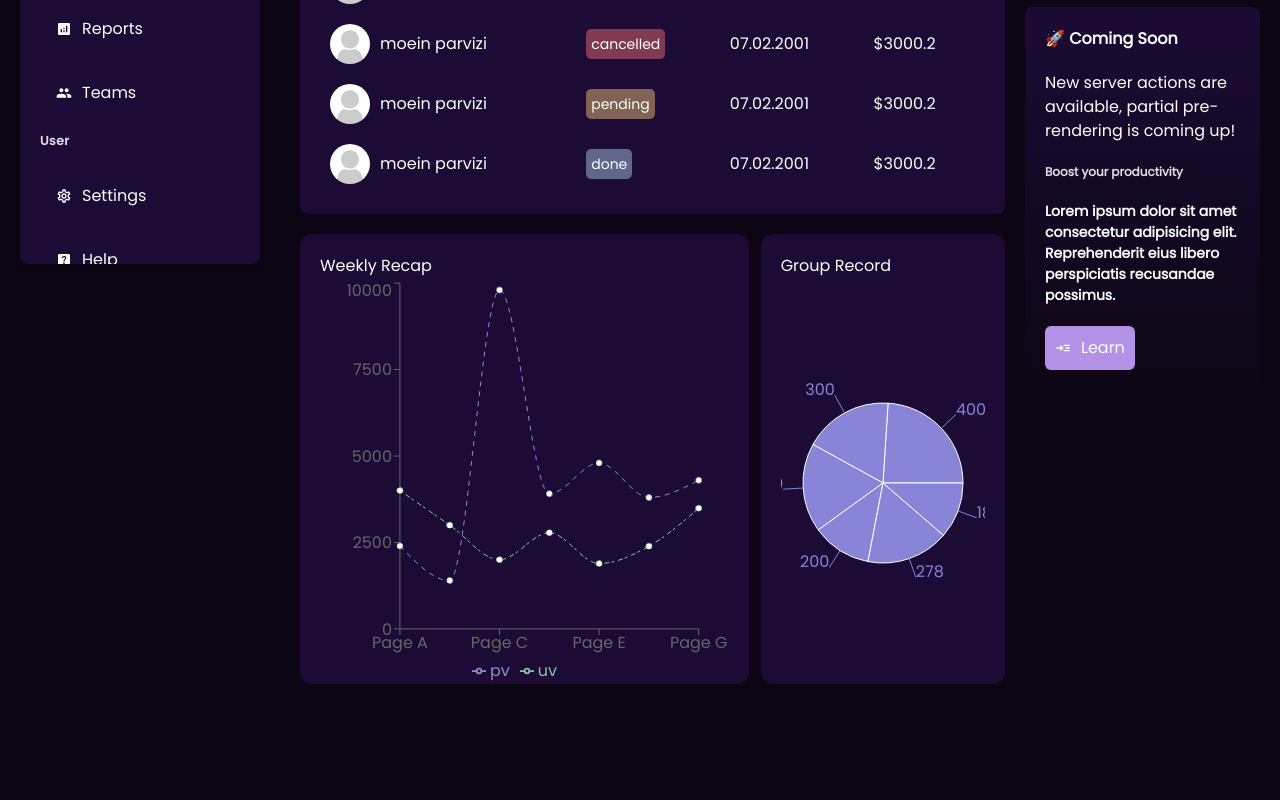
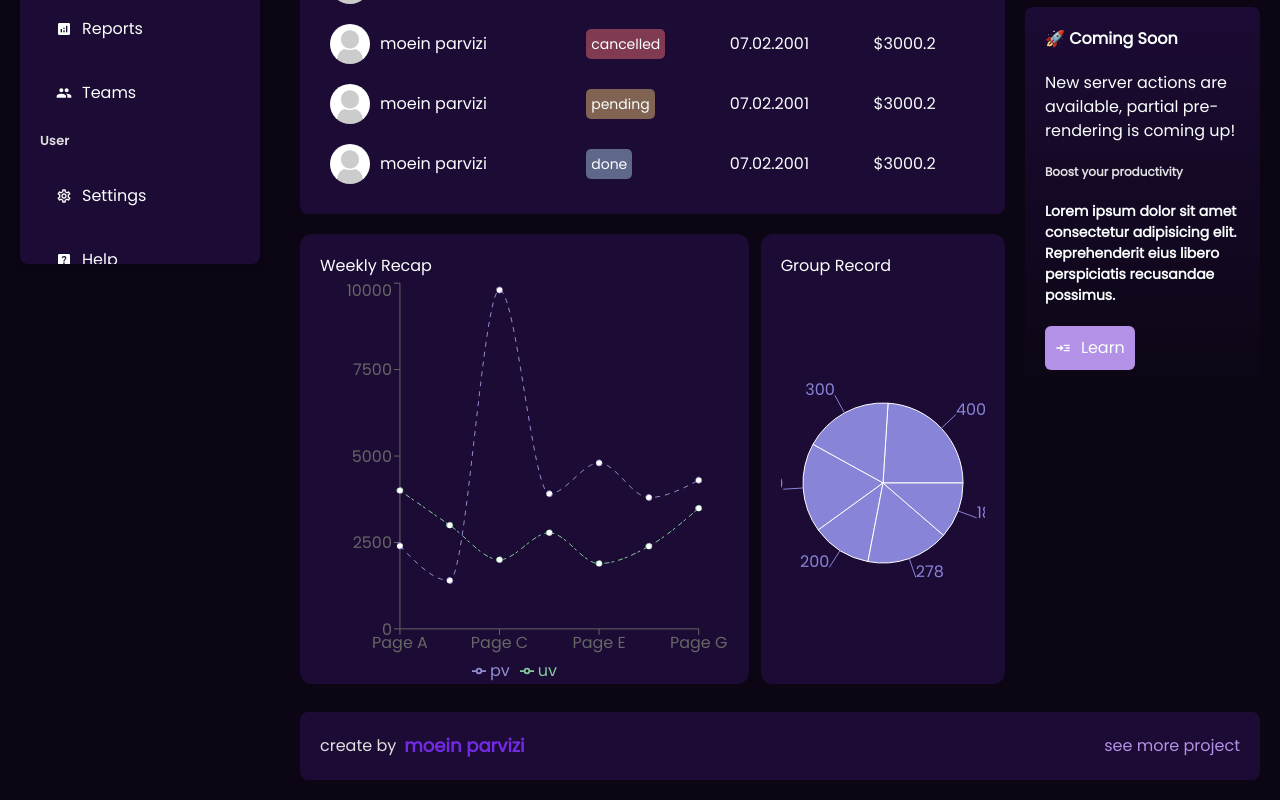
Before and after one commit to moeinparvizi/dashboard, a Next.js app: page /dashboard in a window 1280 px wide. Shown: the part 516-1316 px from the top of the page. Before the commit the page ends 1220 px from the top, so only its background shows below. Built offline with nearby package versions, Linux system fonts and the light colour scheme.

Commit message:
complated footer

```diff
--- /dev/null
+++ b/app/dashboard/components/footer/footer.jsx
@@ -0,0 +1,21 @@
+import Link from "next/link"
+
+const Footer = () => {
+  return (
+    <footer className="flex justify-between  mt-7 text-textHard items-center bg-bgDark p-5 rounded-lg">
+      <div className="flex gap-2 items-center">
+        create by
+        <Link className="font-semibold text-lg text-accent" href="https://linkedin.com/in/moeinparvizi2002">
+          moein parvizi
+        </Link>
+      </div>
+      <div className="text-primary">
+        <Link href="https://github.com/moeinparvizi">
+          see more project
+        </Link>
+      </div>
+    </footer>
+  )
+}
+
+export default Footer
--- a/app/dashboard/layout.jsx
+++ b/app/dashboard/layout.jsx
@@ -1,3 +1,4 @@
+import Footer from "./components/footer/footer"
 import Navbar from "./components/navbar/Navbar"
 import Sidebar from "./components/sidebar/Sidebar"
 
@@ -13,6 +14,7 @@ const layout = ({ children }) => {
       <div className="flex-[4] p-5">
         <Navbar />
         {children}
+        <Footer />
       </div>
     </div>
   )
```
